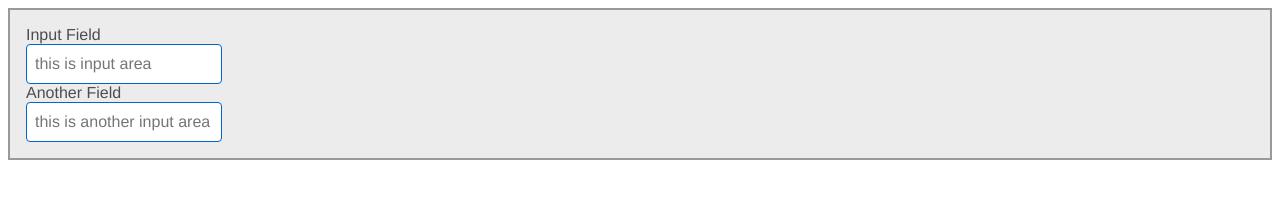
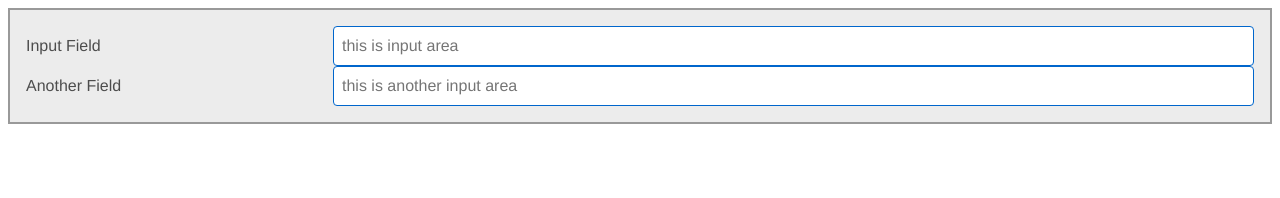
Before and after one commit to AmanAyoub/html-css, a plain HTML site: page forms/styled-form.html in a window 1280 px wide. Drawn offline with Linux system fonts and the light colour scheme.

Commit message:
side by side form styles

```diff
--- a/forms/styled-form.css
+++ b/forms/styled-form.css
@@ -35,8 +35,37 @@
   padding-right: 1.5rem;
 }
 
-.top-to-bottom label,
-.top-to-bottom input[type="text"] {
-  display: block;
+.side-by-side label,
+.side-by-side input[type="text"] {
+  display: inline-block;
+  vertical-align: middle;
+}
+
+.side-by-side label {
+  margin-right: 1rem;
+}
+
+.side-by-side input[type="text"] {
   width: 100%;
 }
+
+.side-by-side dl {
+  font-size: 0;
+}
+
+.side-by-side dt,
+.side-by-side dd {
+  box-sizing: border-box;
+  display: inline-block;
+  font-size: 1rem;
+  vertical-align: middle;
+}
+
+.side-by-side dt {
+  padding-right: 1rem;
+  width: 25%;
+}
+
+.side-by-side dd {
+  width: 75%;
+}
```
